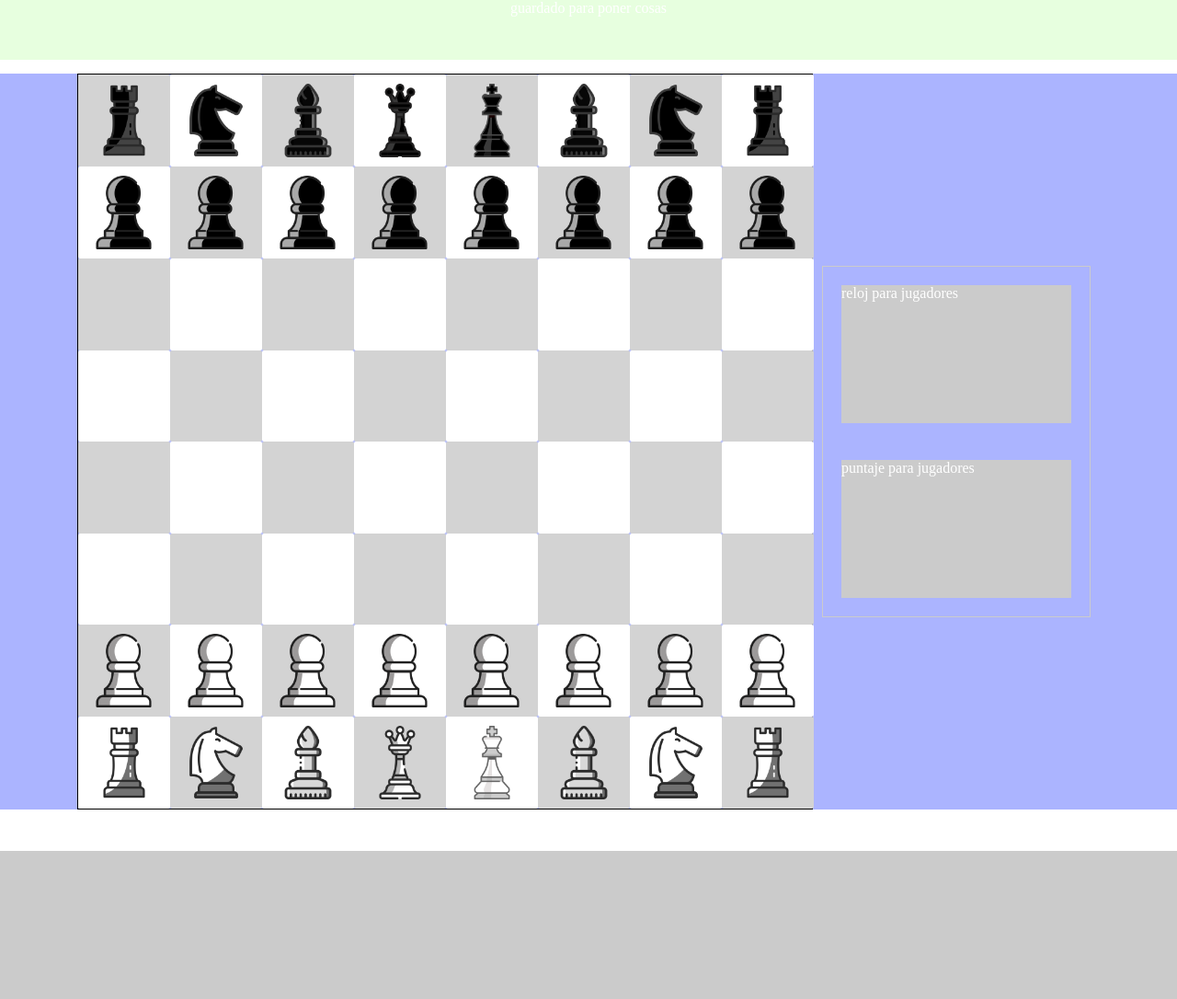
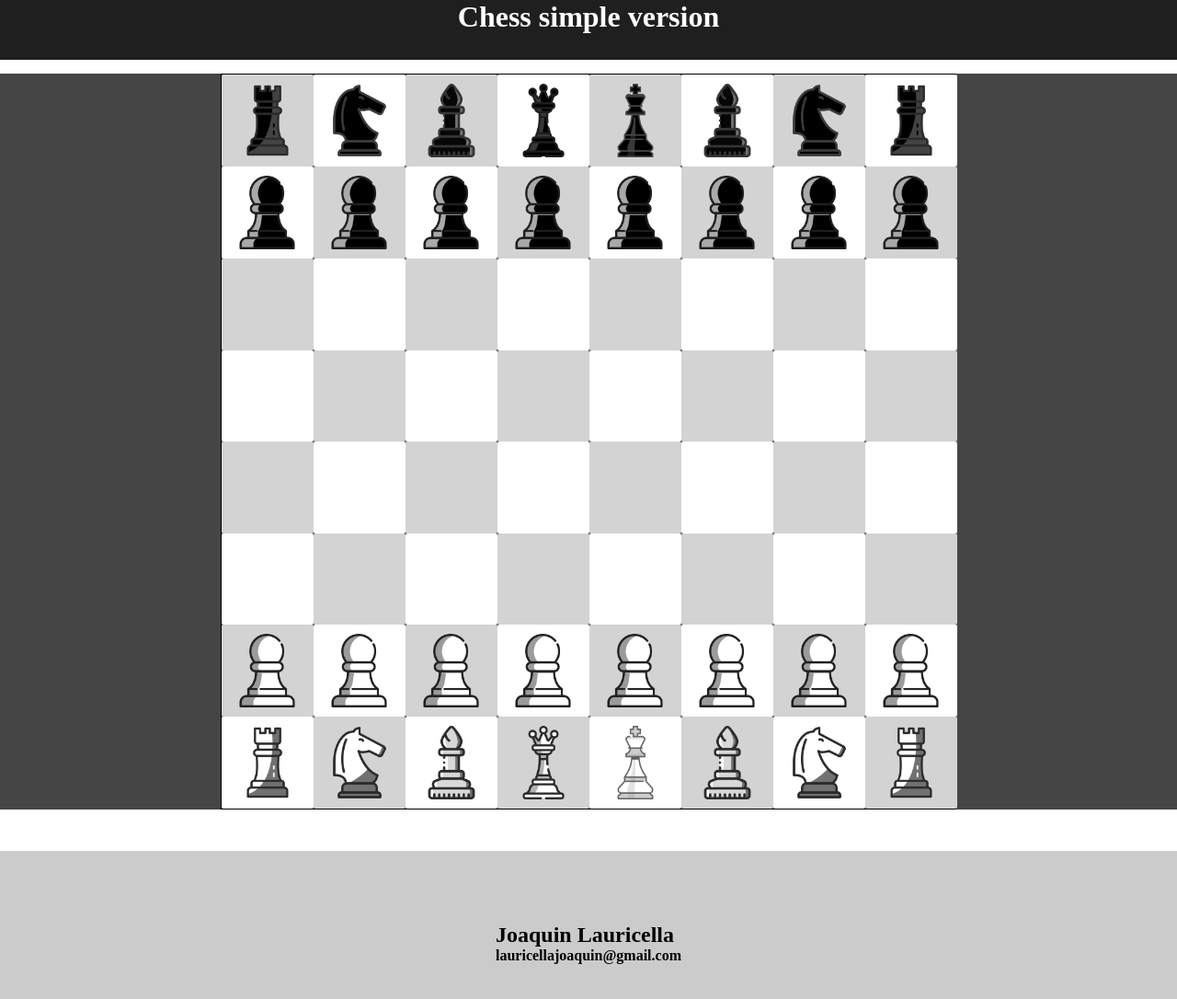
Before and after one commit to joalauri/chess, a plain HTML site: page index.html in a window 1280 px wide. Shown: the whole page at 92% size. Drawn offline with Linux system fonts and the light colour scheme.

Commit message:
simplificacion

```diff
--- a/index.html
+++ b/index.html
@@ -9,18 +9,28 @@
   </head>
   <body>
     <header>
-      guardado para poner cosas
+      <h1>Chess simple version</h1>
     </header>
     <main>
       <div id="TableroPadre" class="parent">
       </div>
-      <div class="controlParaJugadores">
+      <!-- <div class="controlParaJugadores">
         <div class="relojParaJugadores">reloj para jugadores</div>
         <div class="puntajeJugadores">puntaje para jugadores</div>
-      </div>
+      </div> -->
     </main>
     <footer>
-      <div></div>
+
+     <div class="footerContainer">
+      <h2>
+        Joaquin Lauricella
+      </h2>
+      <h4>
+        lauricellajoaquin@gmail.com
+      </h4>
+
+     </div>
+
     </footer>
     <script type="module" src="./javasc/main.js"></script>
   </body>
--- a/javasc/main.js
+++ b/javasc/main.js
@@ -708,7 +708,7 @@ const modificarJugadas = function (casillaOrig, casillaDest, object) {
               if (coronado === 0) {
                 for (let i = 57; i < 65; i++) {
                   let coronaEnCasilla = `casillero${i}`;
-                  if (element === coronaEnCasilla && byn != bynCapturando && element === casillaDest) {
+                  if (element === coronaEnCasilla && byn != compFinByn && element === casillaDest) {
                     kickImgBoardPrev(eliminarHijoNativo);
                     comerPieza(comerPiezaDest);
                     coronarPeon(byn, casillaDest);
@@ -747,7 +747,7 @@ const modificarJugadas = function (casillaOrig, casillaDest, object) {
               if (coronado === 0) {
                 for (let i = 1; i < 9; i++) {
                   let coronaEnCasilla = `casillero${i}`;
-                  if (element === coronaEnCasilla && byn != bynCapturando && element === casillaDest) {
+                  if (element === coronaEnCasilla && byn != compFinByn && element === casillaDest) {
                     kickImgBoardPrev(eliminarHijoNativo);
                     comerPieza(comerPiezaDest);
                     coronarPeon(byn, casillaDest);
--- a/style/style.css
+++ b/style/style.css
@@ -14,12 +14,12 @@ header {
   width: 100%;
   height: 65px;
   color: rgb(255, 255, 255);
-  background: rgb(231, 255, 223);
+  background: rgb(31, 31, 31);
   text-align: center;
 }
 
 main {
-    background: rgb(171, 180, 255);
+    background: rgb(69, 69, 69);
   margin-top: 15px;
   display: flex;
   flex-flow: row wrap;
@@ -309,8 +309,17 @@ main {
 }
 
 footer {
+  display: flex;
+  flex-flow: column wrap;
+  justify-content: center;
+  align-items: center;
   width: 100%;
   height: 200px;
   background: rgb(203, 203, 203);
   margin-top: 45px;
 }
+.footerContainer{
+  display: flex;
+  flex-flow: column wrap;
+  margin: 10px;
+}
```
